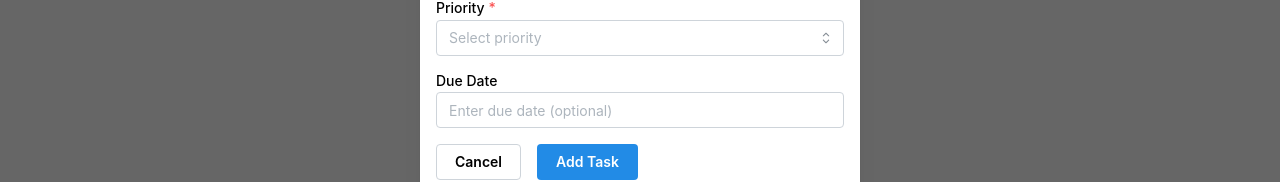
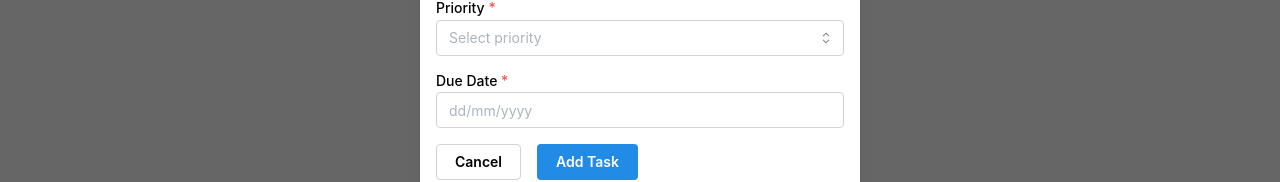
Before and after one commit to mishelld/study-buddy, a React (Vite) app in the folder study-buddy/: page /tasks in a window 1280 px wide. Both pictures are taken after a click on the button "+ Add Task". Shown: the part 178-360 px from the top of the page. Built offline with nearby package versions, Linux system fonts and the light colour scheme.

Commit message:
Add DatePickerInput

```diff
--- a/study-buddy/src/components/AddTask.jsx
+++ b/study-buddy/src/components/AddTask.jsx
@@ -1,10 +1,11 @@
 import { Modal, TextInput, Select, Group, Button } from "@mantine/core";
+import { DatePickerInput } from "@mantine/dates";
 import { useState } from "react";
 
 function AddTask({ opened, onClose, onAdd }) {
   const [taskName, setTaskName] = useState("");
   const [priority, setPriority] = useState("");
-  const [dueDate, setDueDate] = useState("");
+  const [dueDate, setDueDate] = useState(null); // Date object
 
   const handleSubmit = () => {
     if (!taskName || !priority) return;
@@ -12,14 +13,14 @@ function AddTask({ opened, onClose, onAdd }) {
     const newTask = {
       name: taskName,
       priority,
-      dueDate: dueDate || null,
+      dueDate, // Date object
     };
 
     if (onAdd) onAdd(newTask);
 
     setTaskName("");
     setPriority("");
-    setDueDate("");
+    setDueDate(null);
     onClose();
   };
 
@@ -42,12 +43,13 @@ function AddTask({ opened, onClose, onAdd }) {
         mb="sm"
         required
       />
-      <TextInput
+      <DatePickerInput
         label="Due Date"
-        placeholder="Enter due date (optional)"
+        placeholder="dd/mm/yyyy"
         value={dueDate}
-        onChange={(e) => setDueDate(e.currentTarget.value)}
+        onChange={setDueDate}
         mb="sm"
+        required
       />
       <Group position="right" mt="md">
         <Button variant="default" onClick={onClose}>
```
Also changed, not shown: study-buddy/src/App.jsx (+4 -5 lines).
